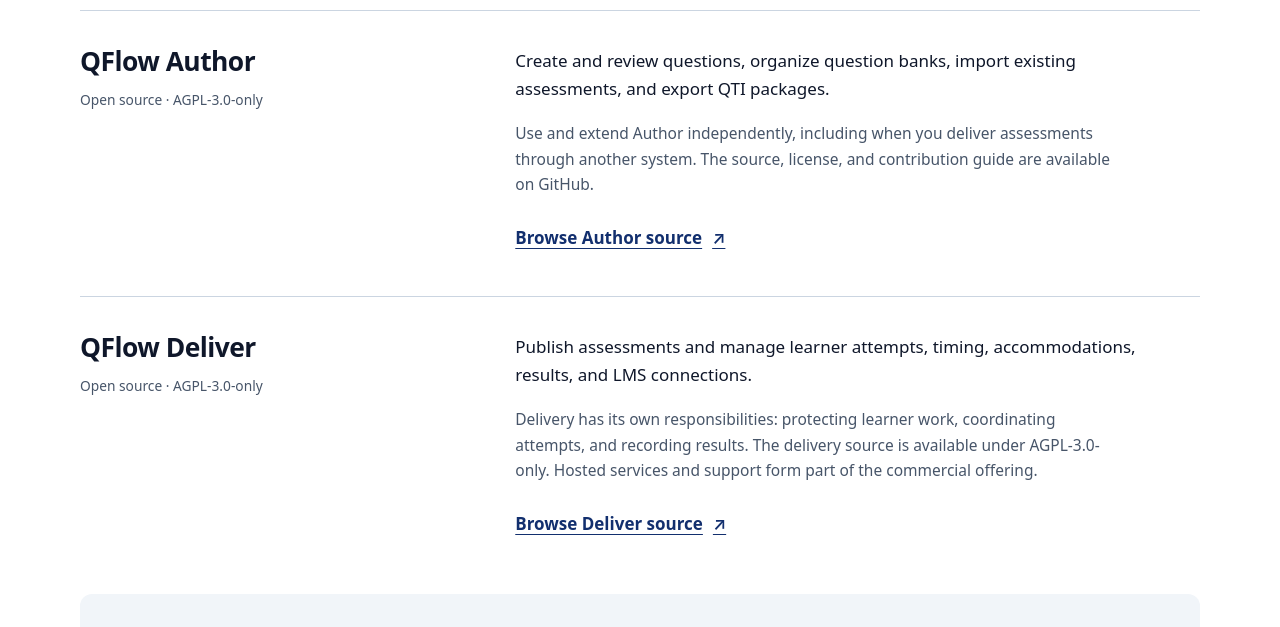
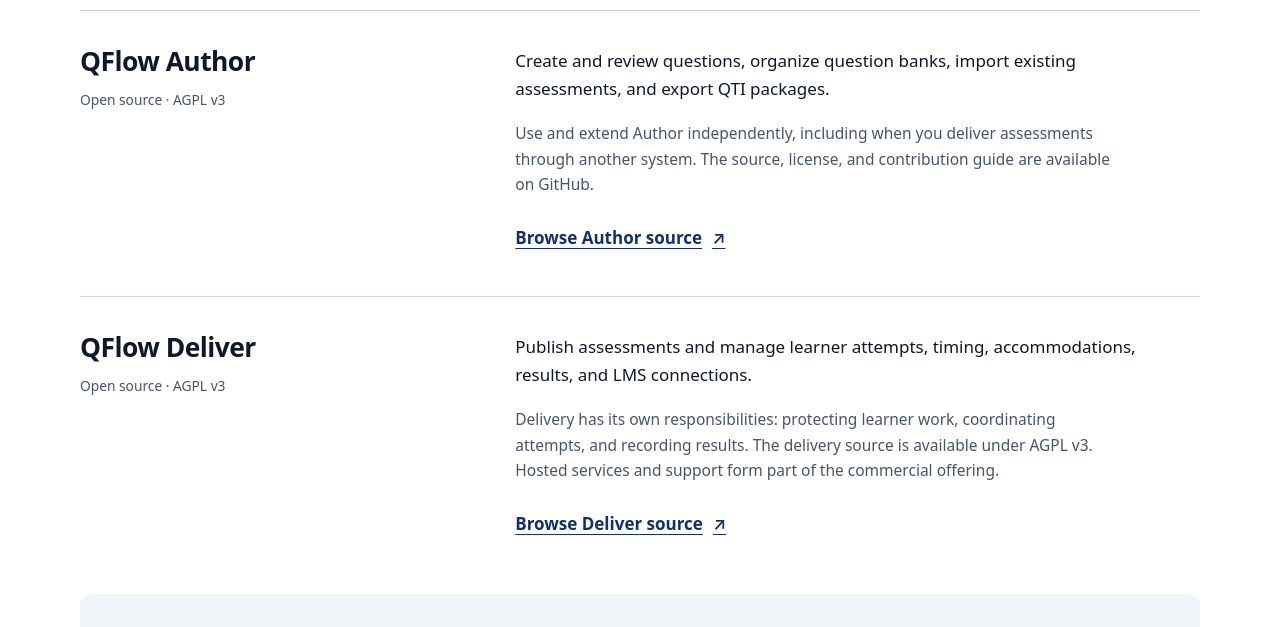
Before and after one commit to QFlowLearn/qflowlearn.github.io, a plain HTML site: page index.html in a window 1280 px wide. Shown: the part 768-1395 px from the top of the page. Drawn offline with Linux system fonts and the light colour scheme.

Commit message:
Use clear AGPL v3 license wording

```diff
--- a/index.html
+++ b/index.html
@@ -37,12 +37,12 @@
     <section class="wrap projects" id="projects" aria-labelledby="projects-title">
       <h2 id="projects-title">The projects</h2>
       <article class="project">
-        <div class="project-name"><h3>QFlow Author</h3><p class="status">Open source · AGPL-3.0-only</p></div>
+        <div class="project-name"><h3>QFlow Author</h3><p class="status">Open source · AGPL v3</p></div>
         <div class="project-detail"><p>Create and review questions, organize question banks, import existing assessments, and export QTI packages.</p><p>Use and extend Author independently, including when you deliver assessments through another system. The source, license, and contribution guide are available on GitHub.</p><a href="https://github.com/QFlowLearn/qflow-author">Browse Author source <span aria-hidden="true">↗</span></a></div>
       </article>
       <article class="project">
-        <div class="project-name"><h3>QFlow Deliver</h3><p class="status">Open source · AGPL-3.0-only</p></div>
-        <div class="project-detail"><p>Publish assessments and manage learner attempts, timing, accommodations, results, and LMS connections.</p><p>Delivery has its own responsibilities: protecting learner work, coordinating attempts, and recording results. The delivery source is available under AGPL-3.0-only. Hosted services and support form part of the commercial offering.</p><a href="https://github.com/QFlowLearn/qflow-deliver">Browse Deliver source <span aria-hidden="true">↗</span></a></div>
+        <div class="project-name"><h3>QFlow Deliver</h3><p class="status">Open source · AGPL v3</p></div>
+        <div class="project-detail"><p>Publish assessments and manage learner attempts, timing, accommodations, results, and LMS connections.</p><p>Delivery has its own responsibilities: protecting learner work, coordinating attempts, and recording results. The delivery source is available under AGPL v3. Hosted services and support form part of the commercial offering.</p><a href="https://github.com/QFlowLearn/qflow-deliver">Browse Deliver source <span aria-hidden="true">↗</span></a></div>
       </article>
       <article class="library" aria-labelledby="library-title">
         <div><p class="status">Open source · MIT</p><h3 id="library-title">QTI 3 library</h3><p>A reusable TypeScript implementation for rendering, scoring, validating, and migrating QTI assessment content, with a Web Component player and optional React adapters.</p><p>Use it in your own application, independently of Author and Deliver.</p></div>
```
Also changed, not shown: 2 other files.
